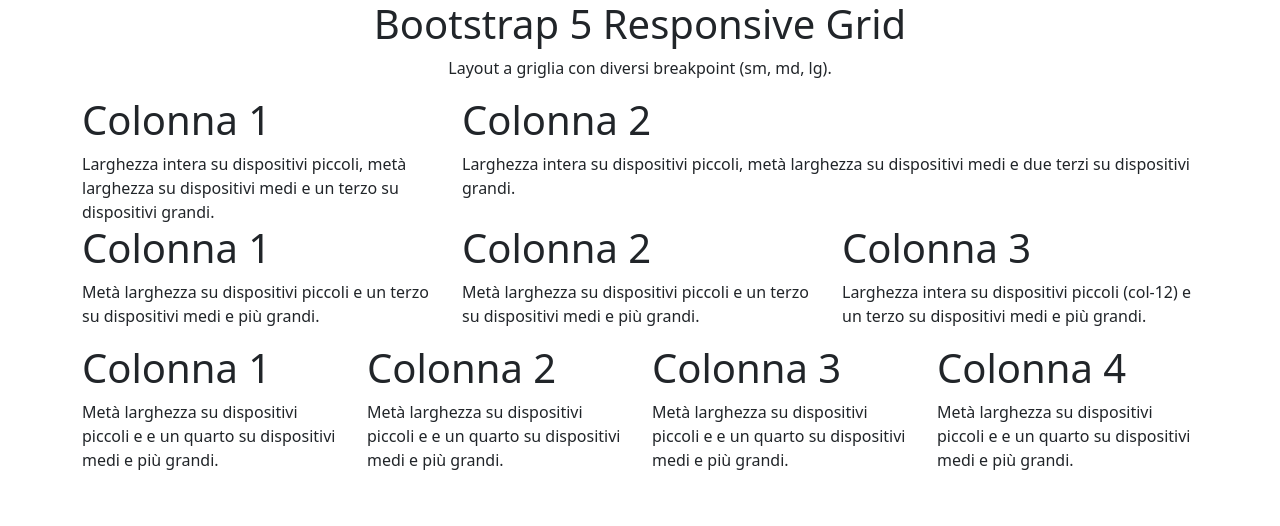
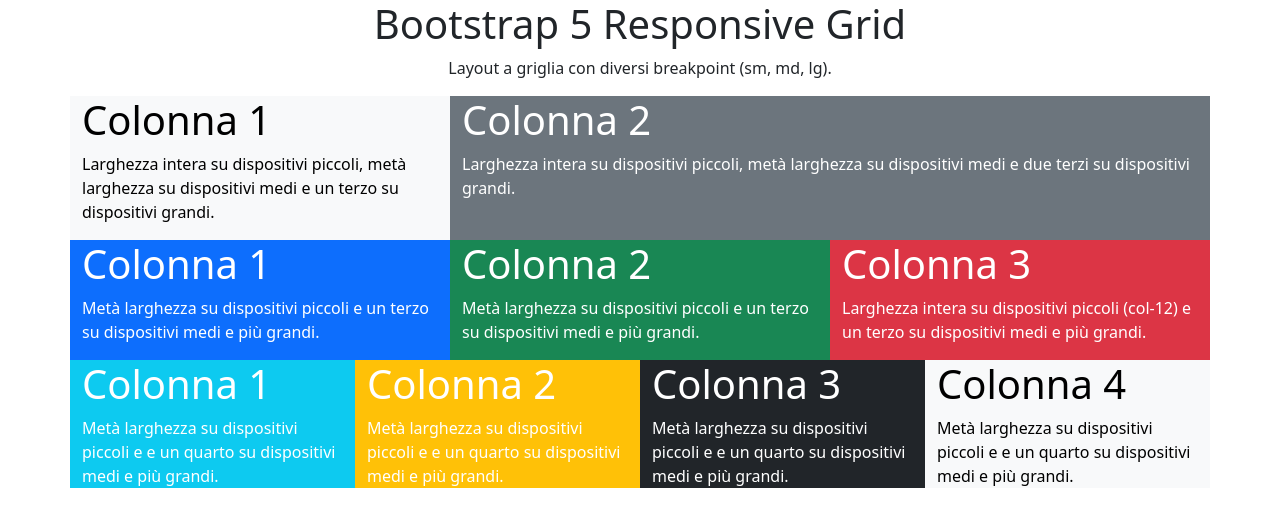
Before and after one commit to ViktorJoseCentonza/htmlcss-bootstrap-layout, a plain HTML site: page index.html in a window 1280 px wide. Drawn offline with nearby package versions, Linux system fonts and the light colour scheme.

Commit message:
fix centralize color for contrast in columns

```diff
--- a/index.html
+++ b/index.html
@@ -8,6 +8,10 @@
     <link href="https://cdn.jsdelivr.net/npm/bootstrap@5.3.3/dist/css/bootstrap.min.css" rel="stylesheet"
         integrity="sha384-QWTKZyjpPEjISv5WaRU9OFeRpok6YctnYmDr5pNlyT2bRjXh0JMhjY6hW+ALEwIH" crossorigin="anonymous">
     <style>
+        div {
+            color: white;
+        }
+
         .debug {
             * {
                 border: 2px dotted black;
@@ -38,12 +42,12 @@
     <section>
         <div class="container">
             <div class="row">
-                <div class="col-12 col-md-6 col-lg-4">
+                <div class="col-12 col-md-6 col-lg-4 text-bg-light">
                     <h1>Colonna 1</h1>
-                    <span>Larghezza intera su dispositivi piccoli, metà larghezza su dispositivi medi e un terzo su
-                        dispositivi grandi.</span>
+                    <p>Larghezza intera su dispositivi piccoli, metà larghezza su dispositivi medi e un terzo su
+                        dispositivi grandi.</p>
                 </div>
-                <div class="col-12 col-md-6 col-lg-8">
+                <div class="col-12 col-md-6 col-lg-8 bg-secondary">
                     <h1>Colonna 2</h1>
                     <p>Larghezza intera su dispositivi piccoli, metà larghezza su dispositivi medi e due terzi su
                         dispositivi grandi.</p>
@@ -55,15 +59,15 @@
     <section>
         <div class="container">
             <div class="row">
-                <div class="col-6 col-md-4 col-lg-4">
+                <div class="col-6 col-md-4 col-lg-4 bg-primary">
                     <h1>Colonna 1</h1>
                     <span>Metà larghezza su dispositivi piccoli e un terzo su dispositivi medi e più grandi.</span>
                 </div>
-                <div class="col-6 col-md-4 col-lg-4">
+                <div class="col-6 col-md-4 col-lg-4 bg-success">
                     <h1>Colonna 2</h1>
                     <p>Metà larghezza su dispositivi piccoli e un terzo su dispositivi medi e più grandi.</p>
                 </div>
-                <div class="col-12 col-md-4 col-lg-4">
+                <div class="col-12 col-md-4 col-lg-4 bg-danger">
                     <h1>Colonna 3</h1>
                     <p>Larghezza intera su dispositivi piccoli (col-12) e un terzo su dispositivi medi e più grandi.</p>
                 </div>
@@ -74,19 +78,19 @@
     <section>
         <div class="container">
             <div class="row">
-                <div class="col-6 col-md-3 col-lg-3">
+                <div class="col-6 col-md-3 col-lg-3 bg-info ">
                     <h1>Colonna 1</h1>
                     <span>Metà larghezza su dispositivi piccoli e e un quarto su dispositivi medi e più grandi.</span>
                 </div>
-                <div class="col-6 col-md-3 col-lg-3">
+                <div class="col-6 col-md-3 col-lg-3 bg-warning">
                     <h1>Colonna 2</h1>
                     <span>Metà larghezza su dispositivi piccoli e e un quarto su dispositivi medi e più grandi.</span>
                 </div>
-                <div class="col-6 col-md-3 col-lg-3">
+                <div class="col-6 col-md-3 col-lg-3 bg-dark">
                     <h1>Colonna 3</h1>
                     <span>Metà larghezza su dispositivi piccoli e e un quarto su dispositivi medi e più grandi.</span>
                 </div>
-                <div class="col-6 col-md-3 col-lg-3">
+                <div class="col-6 col-md-3 col-lg-3 text-bg-light">
                     <h1>Colonna 4</h1>
                     <span>Metà larghezza su dispositivi piccoli e e un quarto su dispositivi medi e più grandi.</span>
                 </div>
```
